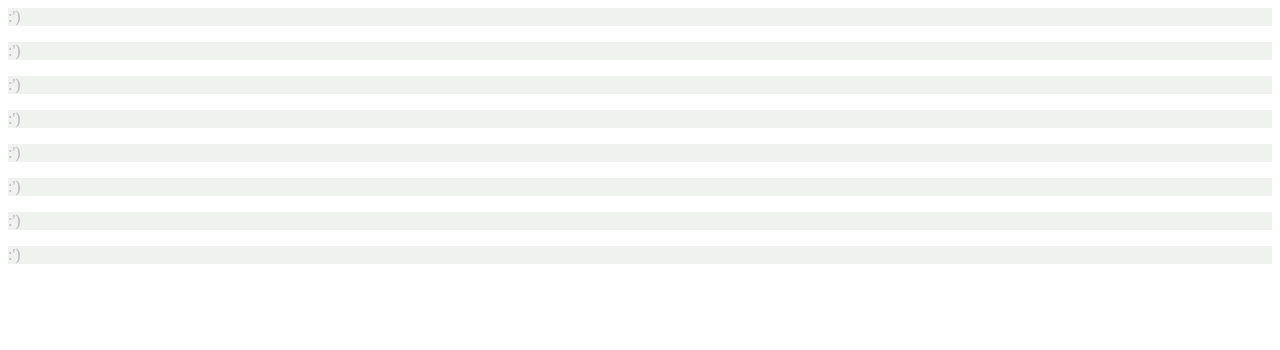
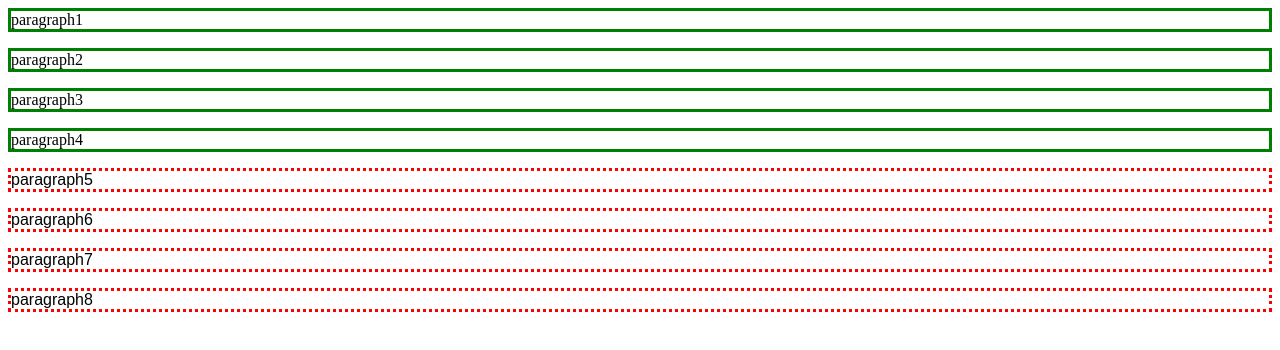
Before and after one commit to yunliho/yunliho.github.io, a plain HTML site: page docs/week8.html in a window 1280 px wide. Drawn offline with Linux system fonts and the light colour scheme.

Commit message:
Update week8.html

```diff
--- a/docs/week8.html
+++ b/docs/week8.html
@@ -1,23 +1,26 @@
 <html>
 <head>
 <style>
-p{
-font-family: Ink Free;
-background-color: #eff2ef;
-color: #bdb4bf;}
+.p14 {
+  font-family: "Times New Roman", Times, serif;
+  border-color: green;
+  border-style: solid;}
+.p58 {
+  font-family: Arial, Helvetica, sans-serif;
+  border-color: red;
+  border-style: dotted;}
+
 </style>
 </head>
-
 <body>
-
-  <p>:')</p>
-  <p>:')</p>
-  <p>:')</p>
-  <p>:')</p>
-  <p>:')</p>
-  <p>:')</p>
-  <p>:')</p>
-  <p>:')</p>
+<p class="p14">paragraph1</p>
+<p class="p14">paragraph2</p>
+<p class="p14">paragraph3</p>
+<p class="p14">paragraph4</p>
+<p class="p58">paragraph5</p>
+<p class="p58">paragraph6</p>
+<p class="p58">paragraph7</p>
+<p class="p58">paragraph8</p>
 
 </body>
 </html>
```
